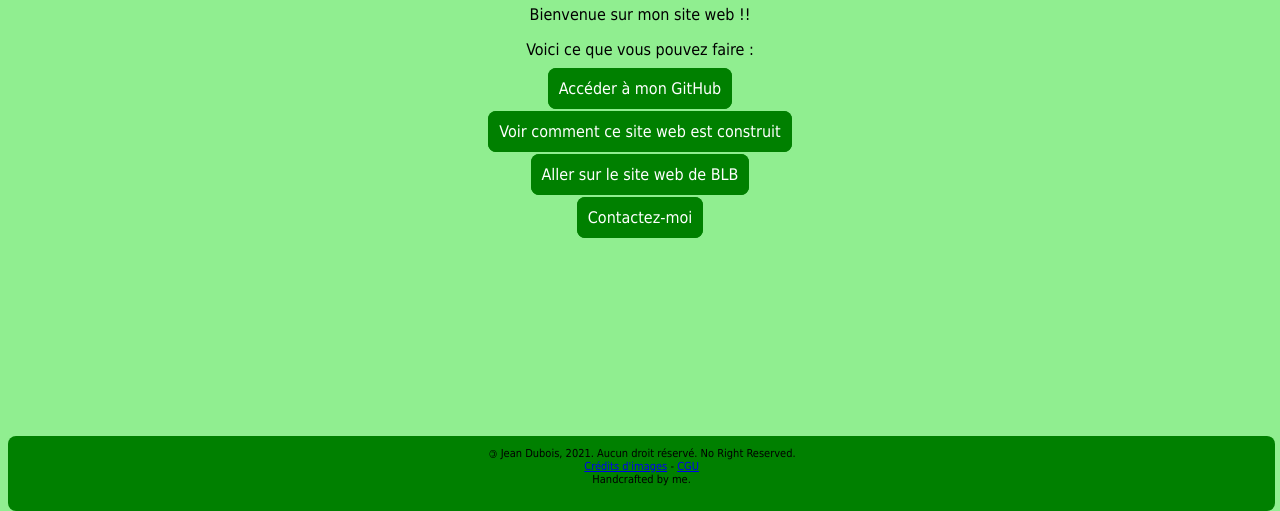
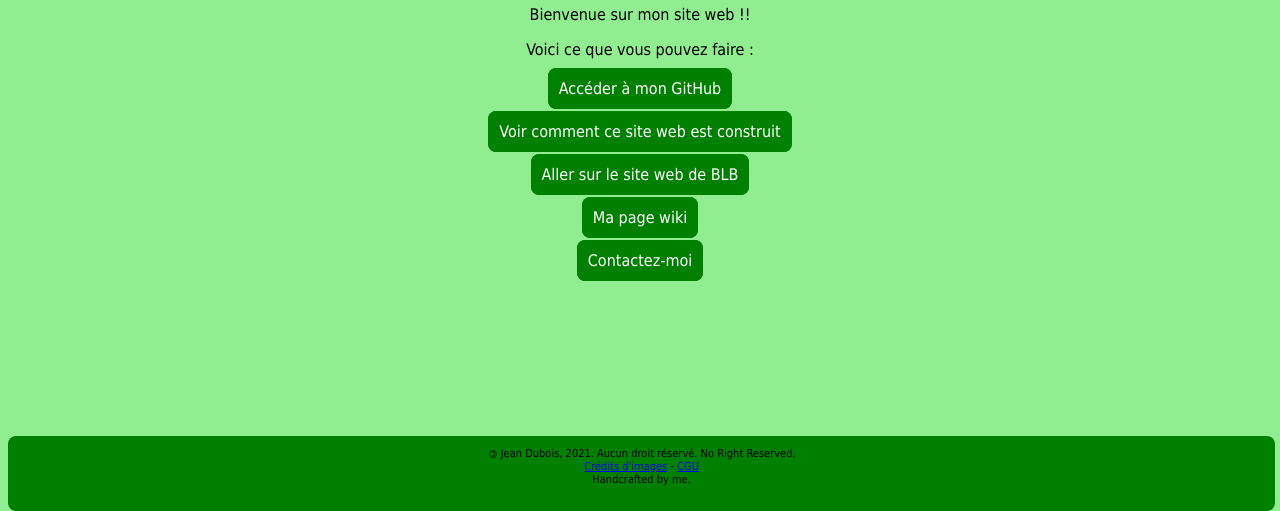
Before and after one commit to jd-develop/jd-develop.github.io, a plain HTML site: page index.html in a window 1280 px wide. Shown: the part 289-800 px from the top of the page. Drawn offline with Linux system fonts and the light colour scheme.

Commit message:
Ouais, une page wiki, trop bi1 !!

```diff
--- a/index.html
+++ b/index.html
@@ -46,6 +46,7 @@
     <p class="body-button"><a href="https://github.com/jd-develop/" target="_blank">Accéder à mon GitHub</a></p>
     <p class="body-button"><a href="https://github.com/jd-develop/jd-develop.github.io" target="_blank">Voir comment ce site web est construit</a></p>
     <p class="body-button"><a href="https://blb-studios.github.io" target="_blank">Aller sur le site web de BLB</a></p>
+    <p class="body-button"><a href="https://fr.wikipedia.org/wiki/Utilisateur:Jd-dev/" target="_blank">Ma page wiki</a></p>
     <p class="body-button"><a href="contact.html">Contactez-moi</a></p>
 
     <footer>
```
